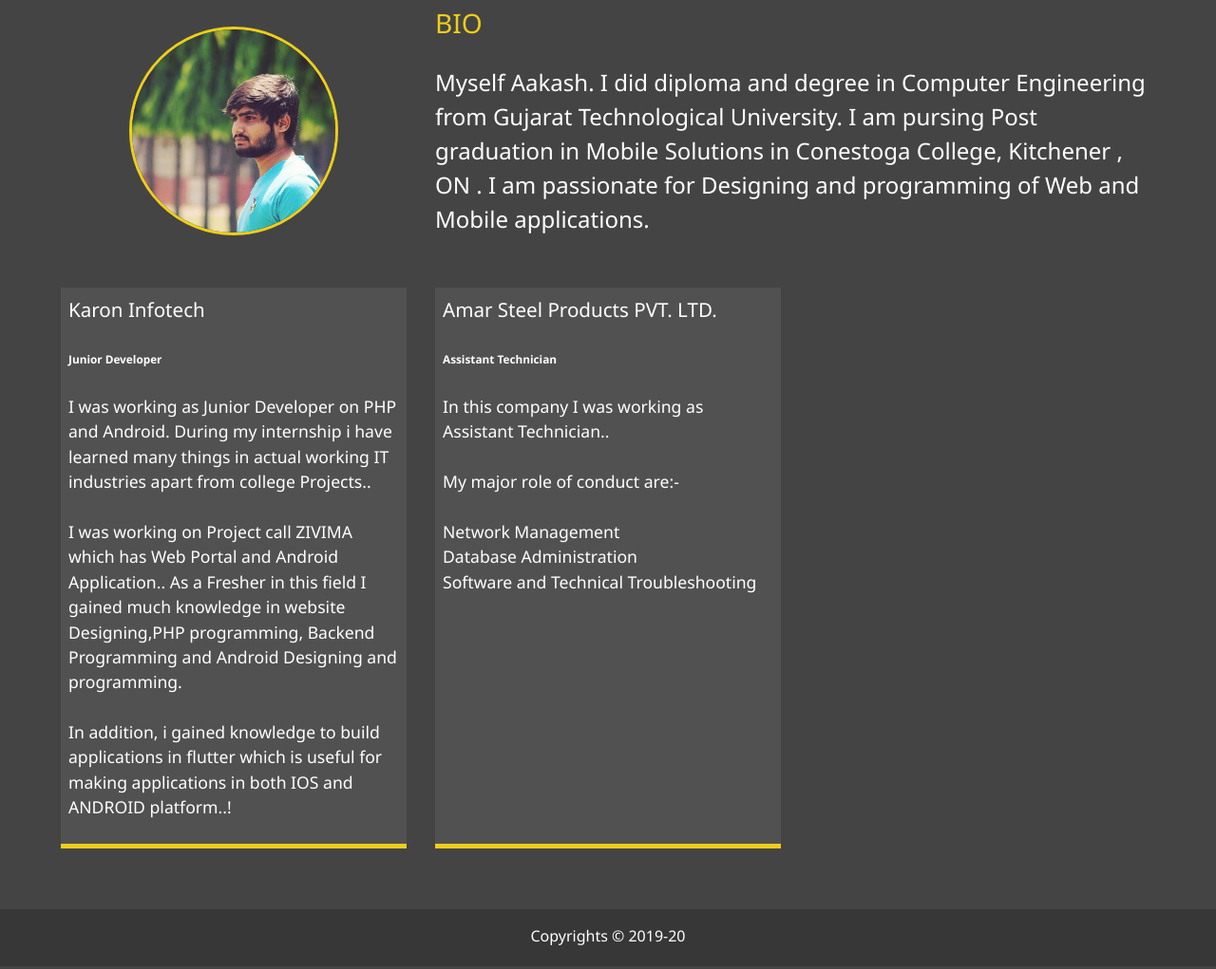
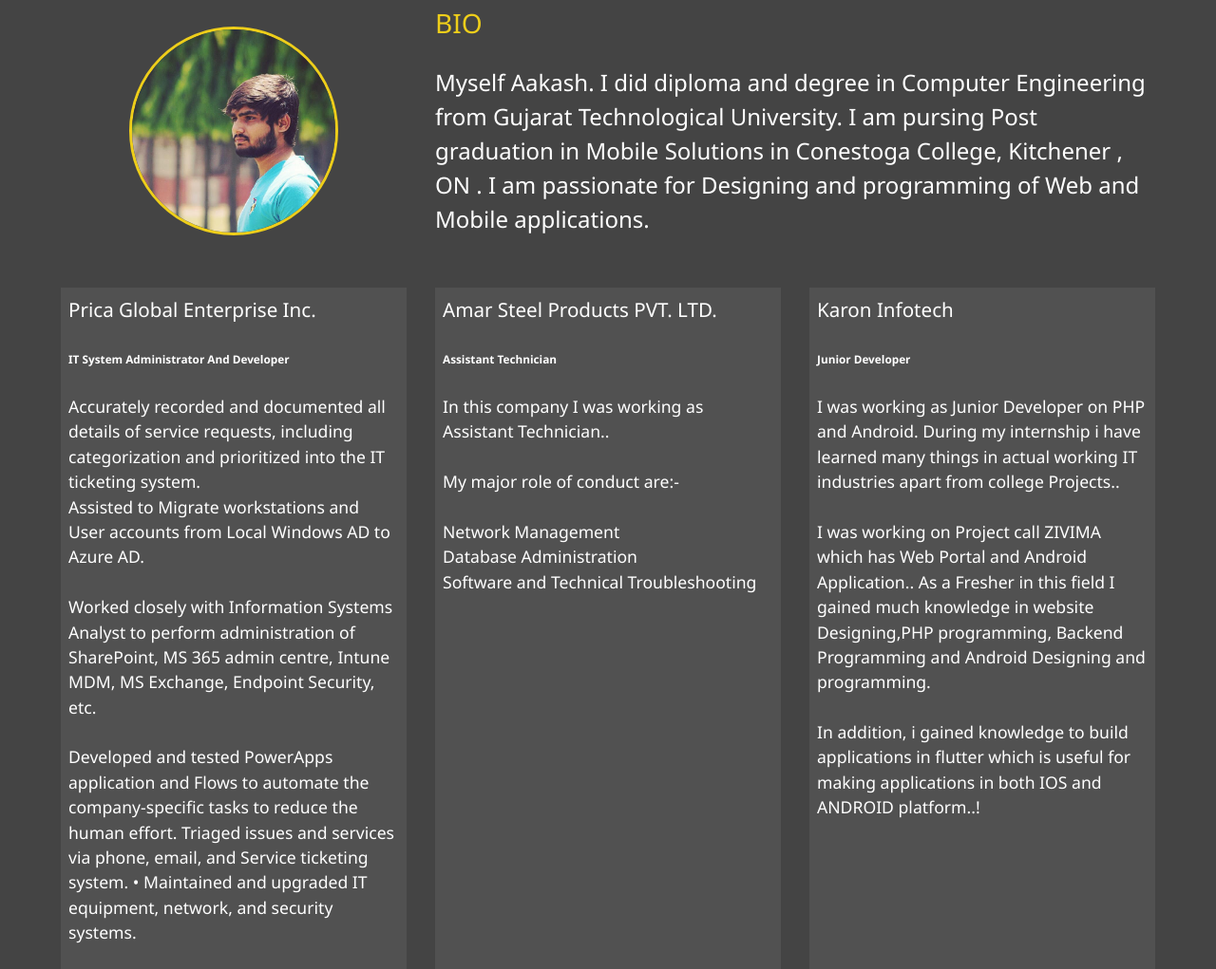
Before and after one commit to aakashdpatel108/My-Bio, a website: page about.html in a window 1280 px wide. Shown: the part 255-1276 px from the top of the page at 95% size. Drawn offline with Linux system fonts and the light colour scheme.

Commit message:
Bio edited done

```diff
--- a/about.html
+++ b/about.html
@@ -67,9 +67,7 @@
                 <h3>Prica Global Enterprise Inc.</h3>
                 <h6>IT System Administrator And Developer</h6>
                 <p>
-                    I was working as Junior Developer on PHP and Android. During my internship i have learned many things in actual working IT industries apart from college Projects..<br /><br /> I was working on Project call ZIVIMA which has Web Portal
-                    and Android Application.. As a Fresher in this field I gained much knowledge in website Designing,PHP programming, Backend Programming and Android Designing and programming.<br /><br /> In addition, i gained knowledge to build applications
-                    in flutter which is useful for making applications in both IOS and ANDROID platform..!
+                Accurately recorded and documented all details of service requests, including categorization and prioritized into the IT ticketing system. <br>Assisted to Migrate workstations and User accounts from Local Windows AD to Azure AD. <br><br> Worked closely with Information Systems Analyst to perform administration of SharePoint, MS 365 admin centre, Intune MDM, MS Exchange, Endpoint Security, etc. <br><br> Developed and tested PowerApps application and Flows to automate the company-specific tasks to reduce the human effort. Triaged issues and services via phone, email, and Service ticketing system. • Maintained and upgraded IT equipment, network, and security systems.
                 </p>
             </div>
 
@@ -84,7 +82,7 @@
                     <br />Database Administration<br /> Software and Technical Troubleshooting
                 </p>
             </div>
-            <div class="job job-1">
+            <div class="job job-3">
                 <h3>Karon Infotech</h3>
                 <h6>Junior Developer</h6>
                 <p>
```
